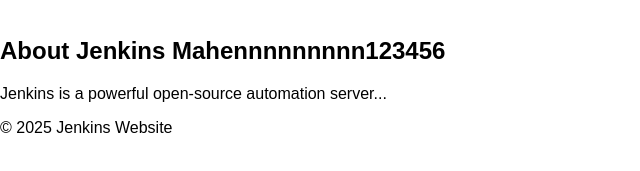
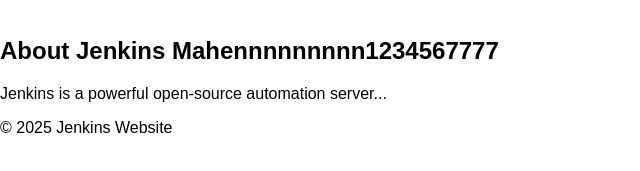
Before and after one commit to maheen-demo/demo-jenkins, a plain HTML site: page index.html in a window 1280 px wide. Shown: the part 597-768 px from the top of the page, 0-640 px from the left. Drawn offline with Linux system fonts and the light colour scheme.

Commit message:
Update index.html

```diff
--- a/index.html
+++ b/index.html
@@ -46,7 +46,7 @@
         </section>
 
         <section>
-            <h2>About Jenkins Mahennnnnnnnn123456</h2>
+            <h2>About Jenkins Mahennnnnnnnn1234567777</h2>
             <p>Jenkins is a powerful open-source automation server...</p>
         </section>
     </main>
```
